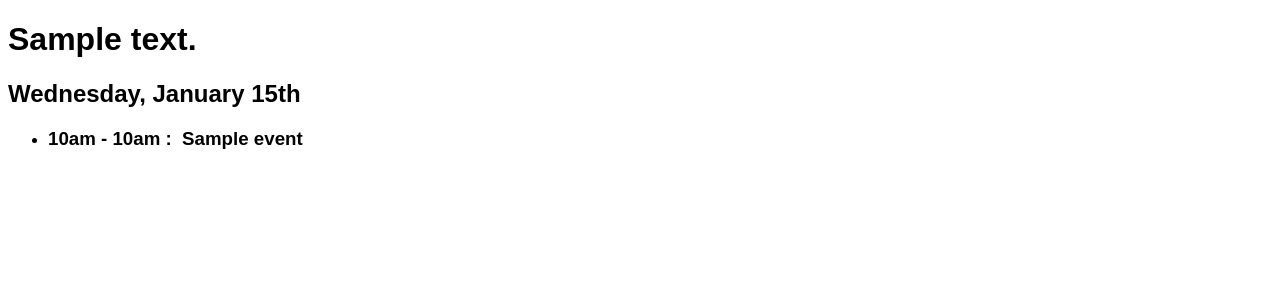
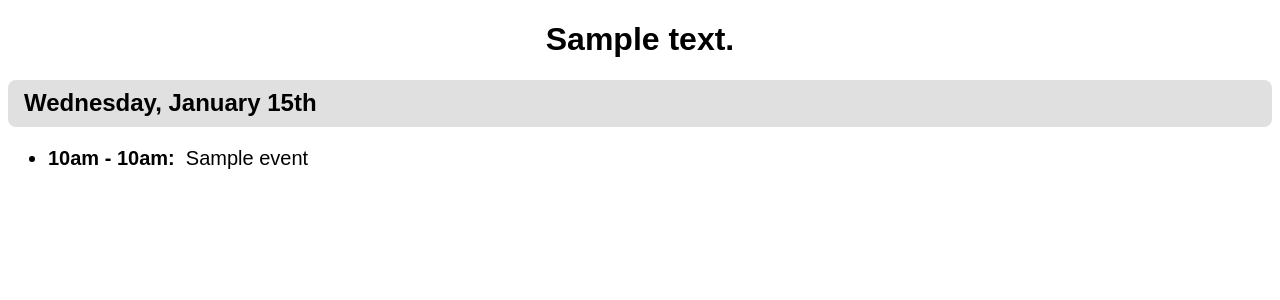
Before and after one commit to UUCB/planningcenter-calendar-report, a Django app: template calendar_print/templates/calendar_print/report.html in a window 1280 px wide. Shown: the top 300 px of the page. Run offline with Django 5.2, Linux system fonts and the light colour scheme; the template is opened without the code that fills it: most values are stand-ins (such as "Sample title", 1, 10 or a date in 2020); parts of the project's set-up code (start-up, migrations or seed data) failed here and were passed over.

Commit message:
Mostly working report styling

```diff
--- a/calendar_print/static/calendar_print/report_output.css
+++ b/calendar_print/static/calendar_print/report_output.css
@@ -1,20 +1,30 @@
 * {
-    font-family: Arial, Helvetica, sans-serif;
+    font-family:  sans-serif;
+    print-color-adjust: exact;
 }
 
-.page {
-    page-break-after: always;
-    margin-left: 1.5in;
-    margin-right: .5in;
+h1 {
+    text-align: center;
+    font-variation-settings: "wght" 500;
 }
 
-.large {
-    font-size: 35pt;
-    margin-top: 0;
+h2 {
+    background: #e0e0e0;
+    padding: .6rem 1rem;
+    border-radius: .5rem;
+    margin-top: .5rem;
 }
 
-.emphasized {
-    border: 3px solid black;
-    padding: 1rem;
-    border-radius: 0.5rem;
+.day {
+    break-inside: avoid;
+    margin-top: .5rem;
+    box-decoration-break: clone;
 }
+
+li {
+    font-size: 1.25rem;
+}
+
+.event-time {
+    font-weight: bold;
+}
--- a/calendar_print/templates/calendar_print/report.html
+++ b/calendar_print/templates/calendar_print/report.html
@@ -15,6 +15,7 @@
       <h1>{{ header_text }}</h1>
     {% endif %}
     {% for day in days %}
+        <div class="day">
             <h2>{{ day.date|date:"l, F jS" }}</h2>
             {% if not day.events %}
                 <div class="soft pad-left gutter-bottom-medium">
@@ -24,18 +25,14 @@
             <ul>
               {% for event in day.events %}
                 <li>
-                  <h3>
-                    {% if event.all_day %}
-                        All-day
-                    {% else %}
-                        {{ event.start_time|date:"fA"|lower }} - {{ event.end_time|date:"fA"|lower }}
-                    {% endif %}
-                        :&nbsp;
+                    <span class="event-time">
+                        {% if event.all_day %}All-day{% else %}{{ event.start_time|date:"fA"|lower }} - {{ event.end_time|date:"fA"|lower }}{% endif %}:&nbsp;
+                    </span>
                     {{ event.name }}
-                  </h3>
                 </li>
               {% endfor %}
             </ul>
+        </div>
       {% endfor %}
   </body>
 </html>
```
Lines whose indentation alone changed are shown as unchanged.
